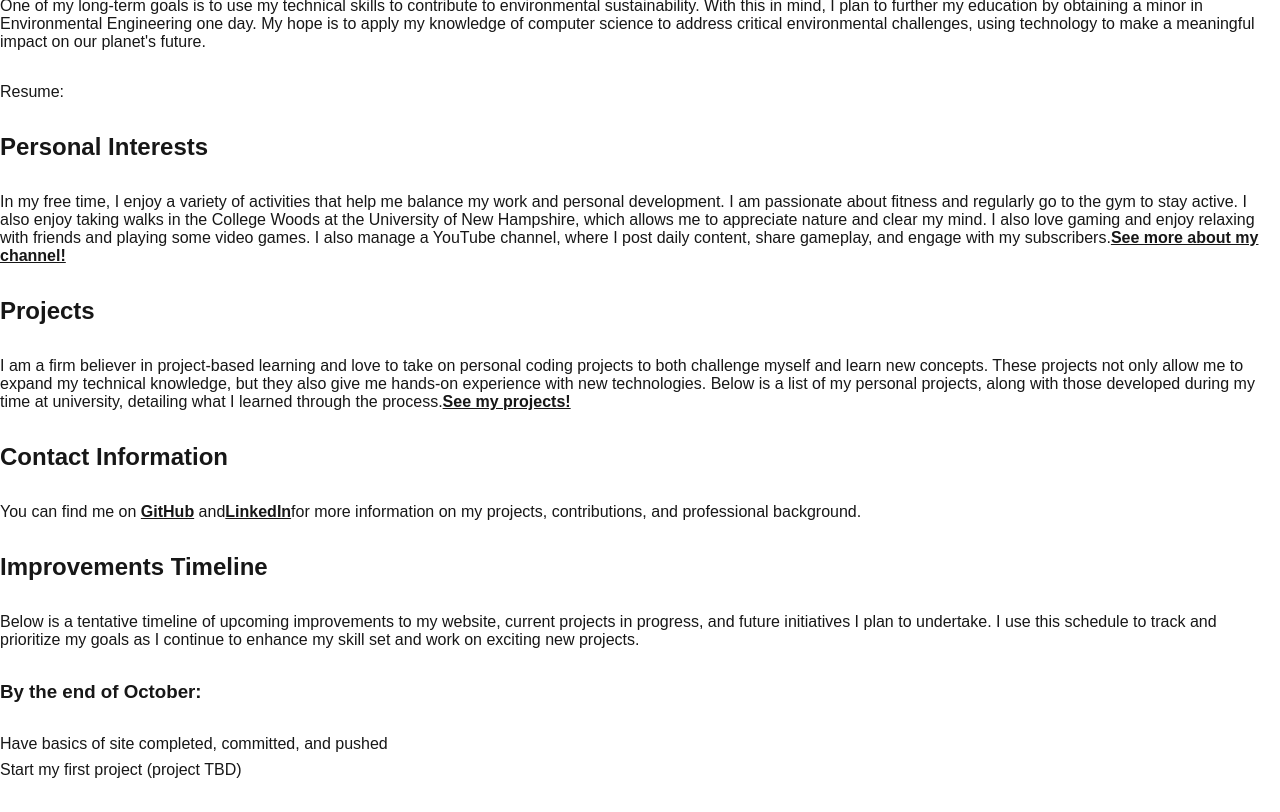
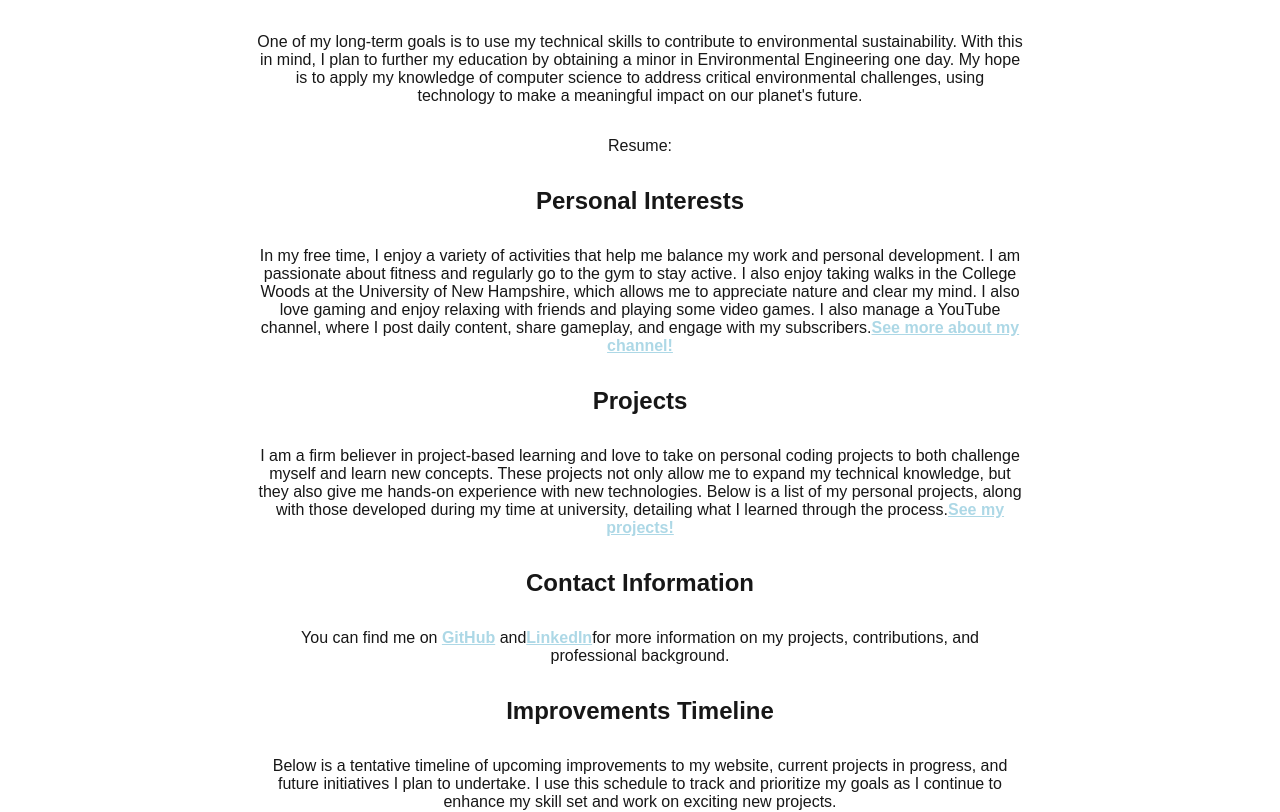
Before and after one commit to coolhandlukes/website, a Next.js app: page / in a window 1280 px wide. Shown: the part 200-1012 px from the top of the page. Built offline with nearby package versions, Linux system fonts and the light colour scheme.

Commit message:
added more css to polish up the look of website

```diff
--- a/src/app/page.module.css
+++ b/src/app/page.module.css
@@ -2,15 +2,13 @@
   --gray-rgb: 0, 0, 0;
   --gray-alpha-200: rgba(var(--gray-rgb), 0.08);
   --gray-alpha-100: rgba(var(--gray-rgb), 0.05);
-
   --button-primary-hover: #383838;
   --button-secondary-hover: #f2f2f2;
-
   display: grid;
   grid-template-rows: 20px 1fr 20px;
   align-items: center;
   justify-items: center;
-  min-height: 100svh;
+  min-height: 100vh;
   padding: 80px;
   gap: 64px;
   font-family: var(--font-geist-sans);
@@ -21,7 +19,6 @@
     --gray-rgb: 255, 255, 255;
     --gray-alpha-200: rgba(var(--gray-rgb), 0.145);
     --gray-alpha-100: rgba(var(--gray-rgb), 0.06);
-
     --button-primary-hover: #ccc;
     --button-secondary-hover: #1a1a1a;
   }
@@ -32,6 +29,35 @@
   flex-direction: column;
   gap: 32px;
   grid-row-start: 2;
+}
+
+.main ul {
+  list-style-position: inside;
+  text-align: left;
+  margin: 0 auto;
+  padding: 0 10%;
+  max-width: 80%;
+}
+
+.main a {
+  color: lightblue;
+}
+
+.main ul li {
+  text-align: left;
+}
+
+.main ul li:last-child {
+  padding-bottom: 20px;
+}
+
+.main h1, .main h2, .main h3, .main h4, .main h5, .main h6 {
+  text-align: center;
+}
+
+.main p, .main ul {
+  text-align: center;
+  padding: 0 20%;
 }
 
 .main ol {
@@ -62,6 +88,8 @@
 }
 
 .ctas a {
+  -webkit-appearance: none;
+  -moz-appearance: none;
   appearance: none;
   border-radius: 128px;
   height: 48px;
@@ -76,17 +104,6 @@
   font-size: 16px;
   line-height: 20px;
   font-weight: 500;
-}
-
-a.primary {
-  background: var(--foreground);
-  color: var(--background);
-  gap: 8px;
-}
-
-a.secondary {
-  border-color: var(--gray-alpha-200);
-  min-width: 180px;
 }
 
 .footer {
@@ -105,7 +122,6 @@ a.secondary {
   flex-shrink: 0;
 }
 
-/* Enable hover only on non-touch devices */
 @media (hover: hover) and (pointer: fine) {
   a.primary:hover {
     background: var(--button-primary-hover);
```
Also changed, not shown: src/app/channel/channel.module.css (added), src/app/projects/projects.module.css (added).
